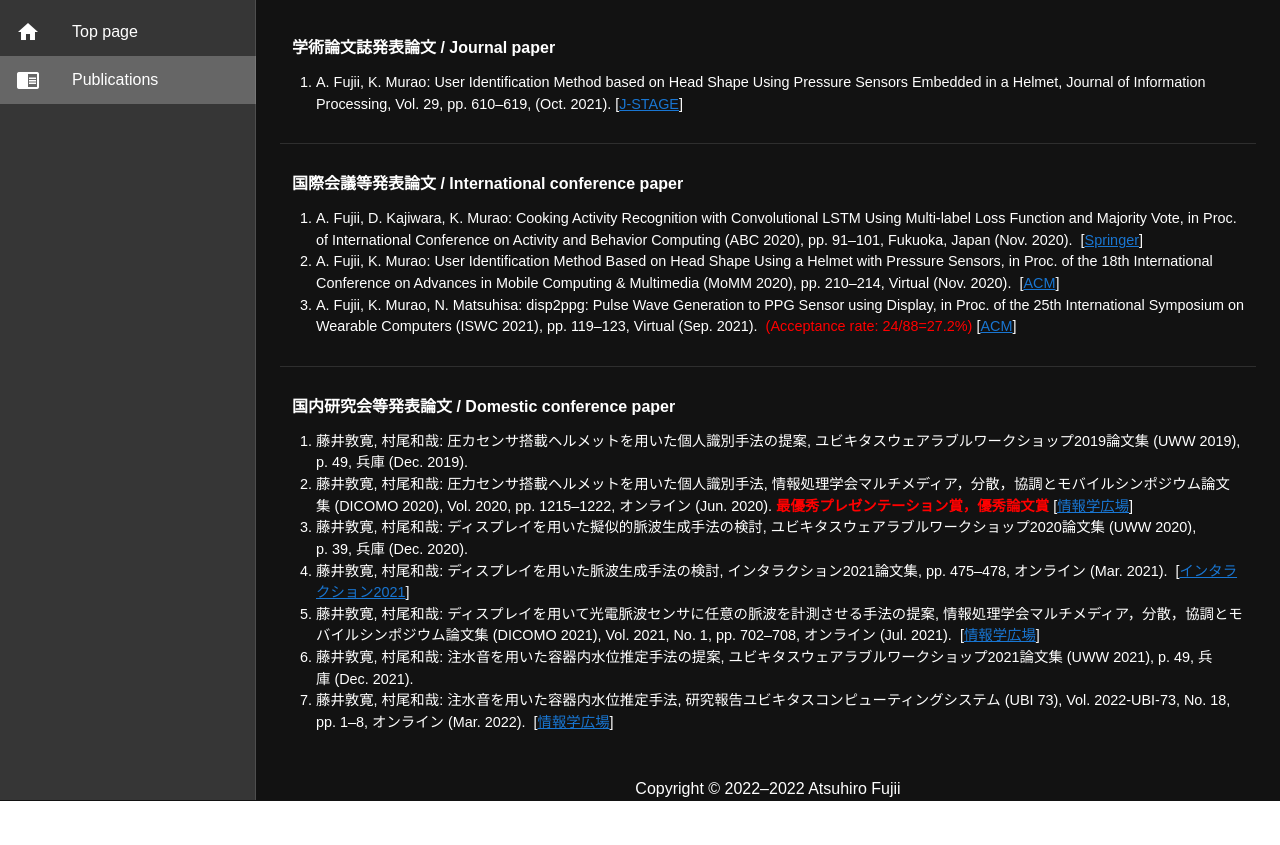
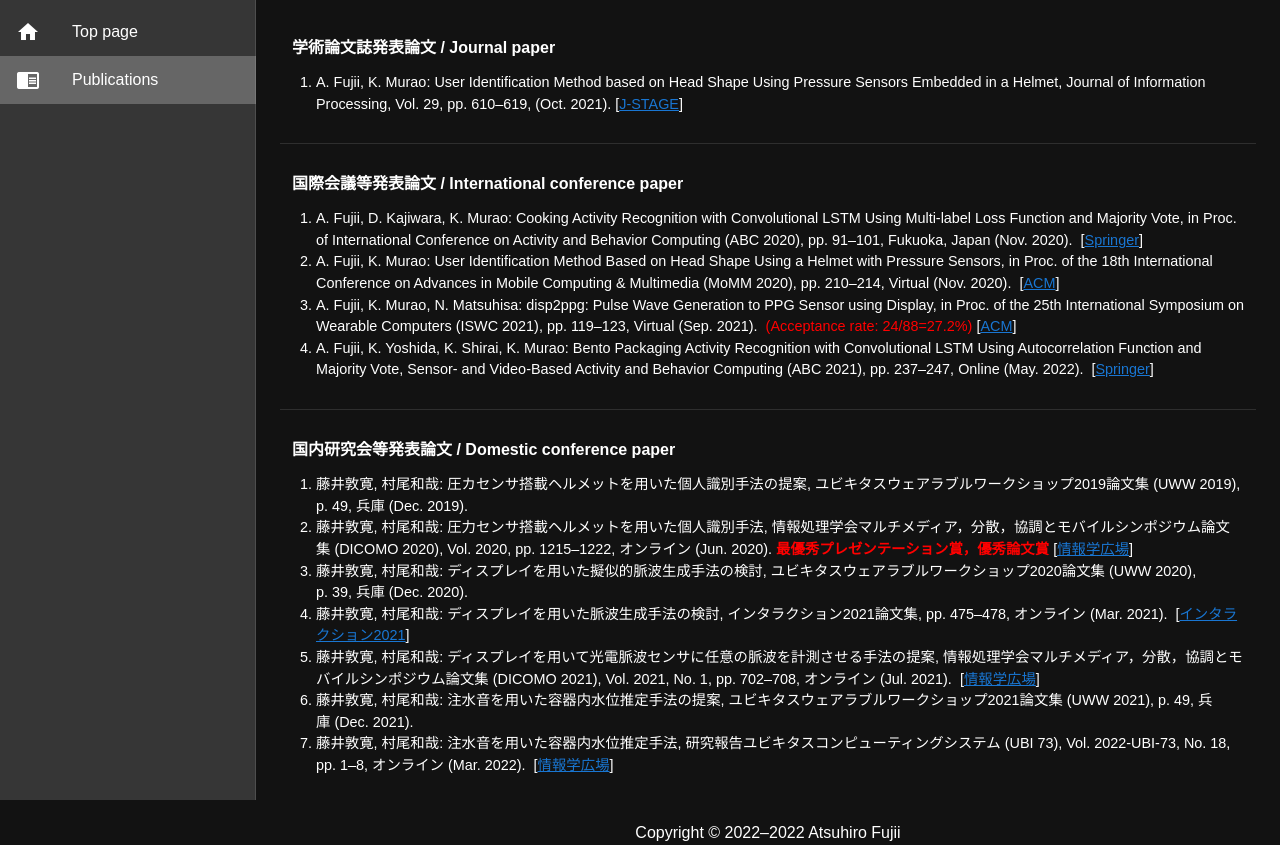
Before and after one commit to a2h1r0/personal-page, a Nuxt app: page /publications in a window 1280 px wide. Before the commit the page ends 801 px from the top, so only its background shows below. Built offline with nearby package versions, Linux system fonts and the light colour scheme.

Commit message:
ABC2021論文追加

```diff
--- a/pages/publications.vue
+++ b/pages/publications.vue
@@ -197,6 +197,22 @@ export default Vue.extend({
             publisher: 'ACM',
             url: 'https://doi.org/10.1145/3460421.3478823',
           },
+          {
+            authors: ['A. Fujii', 'K. Yoshida', 'K. Shirai', 'K. Murao'],
+            title:
+              'Bento Packaging Activity Recognition with Convolutional LSTM Using Autocorrelation Function and Majority Vote',
+            bookTitle:
+              'Sensor- and Video-Based Activity and Behavior Computing',
+            series: 'ABC 2021',
+            pageFrom: 237,
+            pageTo: 247,
+            location: 'Online',
+            date: '2022-05-04',
+            award: null,
+            acceptanceRate: null,
+            publisher: 'Springer',
+            url: 'https://doi.org/10.1007/978-981-19-0361-8_16',
+          },
         ],
         domesticConferencePaper: [
           {
```
